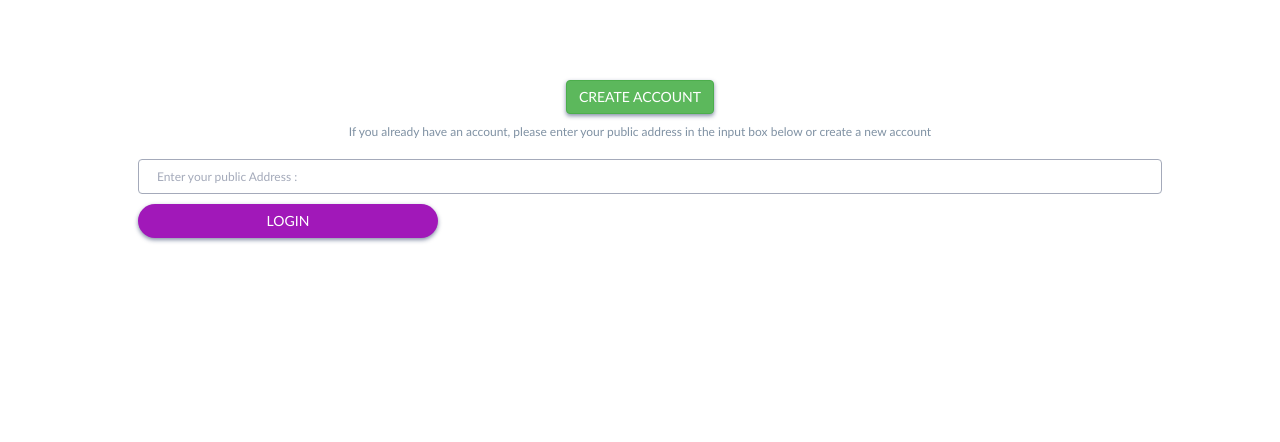
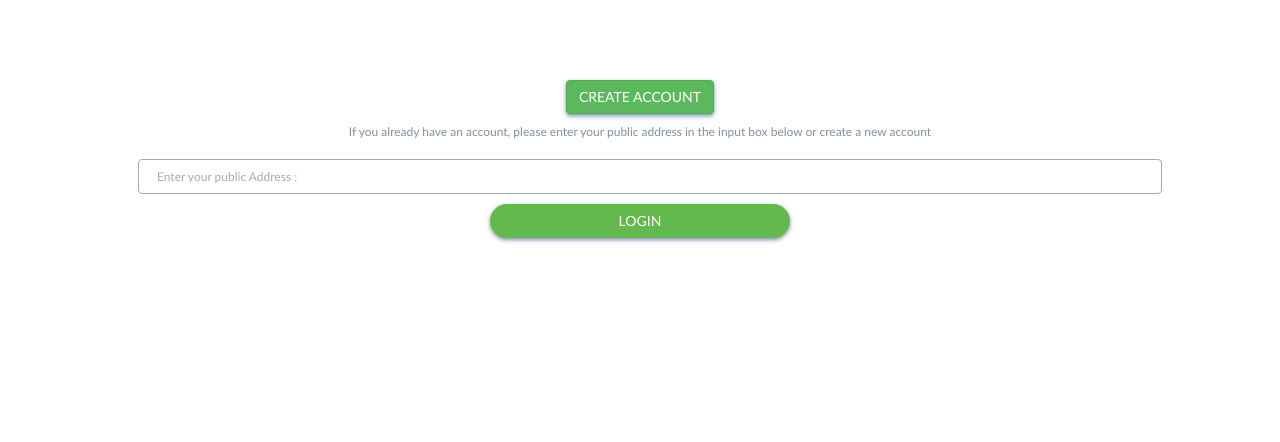
Before and after one commit to adarshaJha/certificate-verification, a PHP site: page /publish/index.php in a window 1280 px wide. Shown: the part 50-492 px from the top of the page. Run offline with PHP 8.4, Linux system fonts and the light colour scheme; some libraries are stand-ins or nearby versions.

Commit message:
button fixed

```diff
--- a/publish/index.php
+++ b/publish/index.php
@@ -23,6 +23,8 @@ include_once 'include/header.php';
 }
 #loginbtn{
     width:300px;
+    margin: 0 auto ;
+    background: #63b94c;
 }
 .aaccountdiv{
     border: 1px dotted gainsboro;
```
